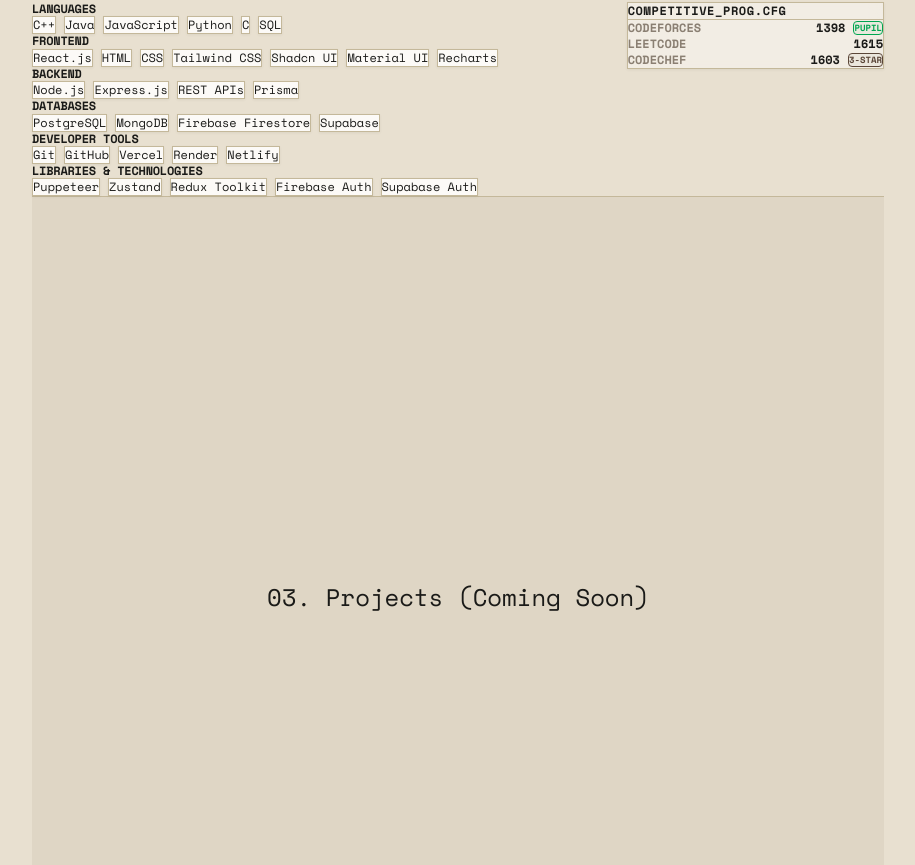
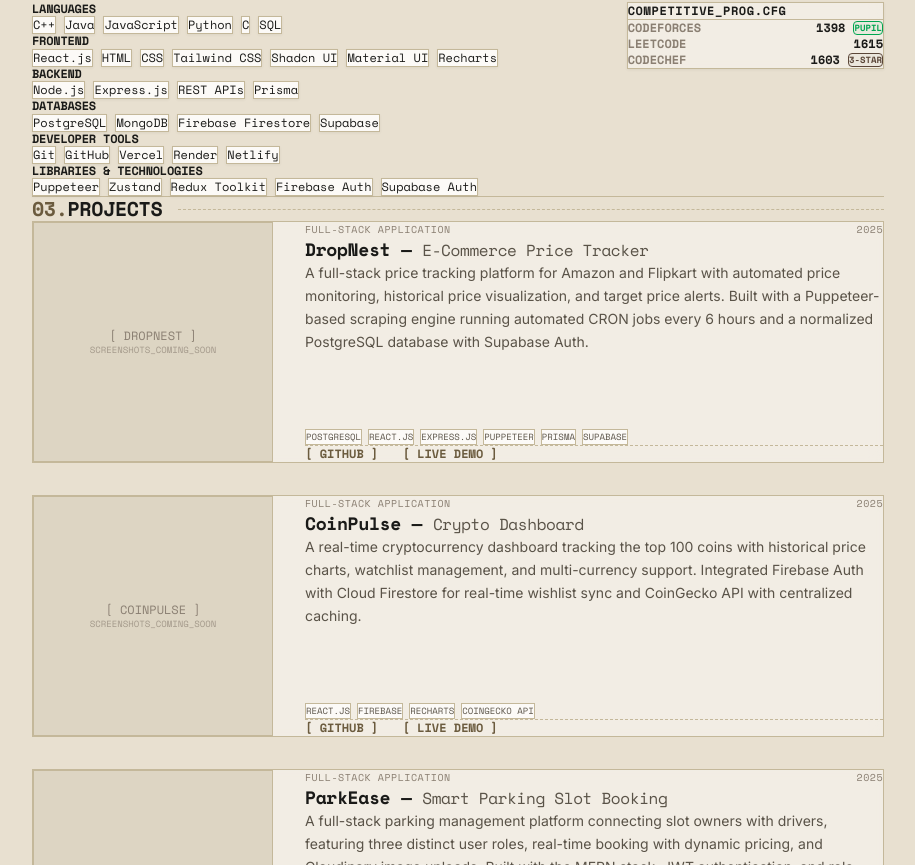
Before and after one commit to anasghayas/Portfolio, a React (Vite) app: page / in a window 1280 px wide. Shown: the part 1055-1920 px from the top of the page, without its empty margins (182-1097 px from the left). Built offline with nearby package versions, Linux system fonts and the light colour scheme.

Commit message:
Projects section updated added projects

```diff
--- a/src/App.jsx
+++ b/src/App.jsx
@@ -3,6 +3,7 @@
 import Hero from './components/Hero'
 import About from './components/About'
 import Skills from './components/Skills'
+import Projects from './components/Projects'
 
 function App() {
   return (
@@ -12,8 +13,8 @@
         <Hero />
         <About />
         <Skills />
+        <Projects />
         {/* Dummy sections so scroll works */}
-        <section id="projects" className="h-screen bg-[var(--bg-card)] flex items-center justify-center font-mono text-2xl text-[var(--text-primary)]">03. Projects (Coming Soon)</section>
         <section id="achievements" className="h-screen flex items-center justify-center font-mono text-2xl text-[var(--text-primary)]">04. Achievements (Coming Soon)</section>
         <section id="experience" className="h-screen bg-[var(--bg-card)] flex items-center justify-center font-mono text-2xl text-[var(--text-primary)]">05. Experience (Coming Soon)</section>
         <section id="contact" className="h-screen flex items-center justify-center font-mono text-2xl text-[var(--text-primary)]">06. Contact (Coming Soon)</section>
--- /dev/null
+++ b/src/components/Projects.jsx
@@ -0,0 +1,17 @@
+import { projects } from '../data/portfolioData';
+import SectionHeading from './SectionHeading';
+import ProjectCard from './ProjectCard';
+
+export default function Projects() {
+  return (
+    <section id="projects" className="py-20 border-b border-[var(--border)]">
+      <SectionHeading number="03" title="Projects" />
+
+      <div className="flex flex-col gap-8">
+        {projects.map((project) => (
+          <ProjectCard key={project.id} project={project} />
+        ))}
+      </div>
+    </section>
+  );
+}
```
